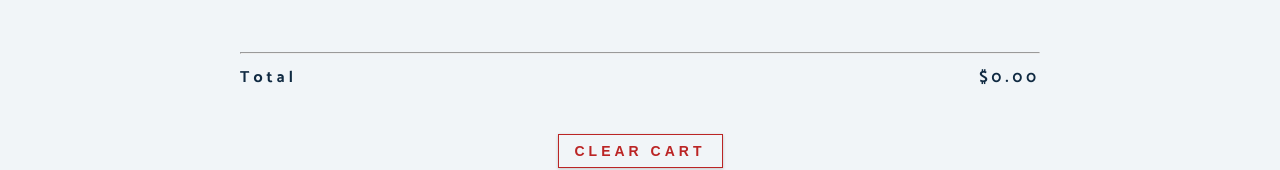
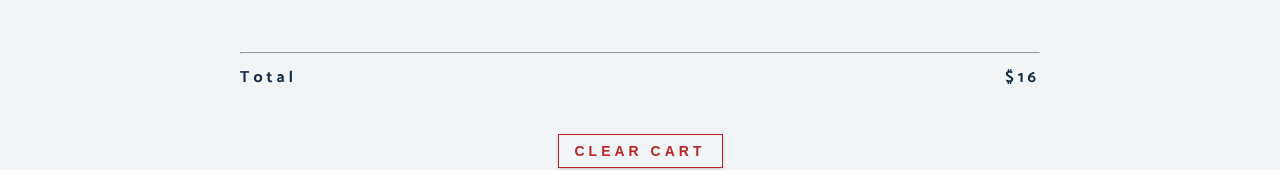
Before and after one commit to Vaibhav-Dhiman/Redux_Shop, a React (Create React App) app in the folder Shoping_Cart-UI/redux_shop/: page / in a window 1280 px wide. Shown: the part 496-666 px from the top of the page. Built offline with nearby package versions, Linux system fonts and the light colour scheme.

Commit message:
components connected to store

```diff
--- a/Shoping_Cart-UI/redux_shop/src/App.js
+++ b/Shoping_Cart-UI/redux_shop/src/App.js
@@ -17,7 +17,7 @@ import {createStore} from 'redux';
 // initial state value
 const initialStore = {
   cart:cartItems,
-  total:0,
+  total:16,
   amount:5
 };
 
@@ -29,7 +29,7 @@ function App() {
   return (
     <Provider store={store}>
       <Navbar />
-      <CartContainer cart={cartItems} />
+      <CartContainer store={store}/>
     </Provider>
   );
 }
--- a/Shoping_Cart-UI/redux_shop/src/components/CartContainer.js
+++ b/Shoping_Cart-UI/redux_shop/src/components/CartContainer.js
@@ -1,6 +1,8 @@
 import React from "react";
 import CartItem from "./CartItem";
-const CartContainer = ({ cart = [] }) => {
+import {connect} from "react-redux";
+
+const CartContainer = ({ cart = [],total }) => {
   if (cart.length === 0) {
     return (
       <section className="cart">
@@ -29,7 +31,7 @@ const CartContainer = ({ cart = [] }) => {
         <hr />
         <div className="cart-total">
           <h4>
-            total <span>$0.00</span>
+            total <span>${total}</span>
           </h4>
         </div>
         <button className="btn clear-btn">clear cart</button>
@@ -38,4 +40,8 @@ const CartContainer = ({ cart = [] }) => {
   );
 };
 
-export default CartContainer;
+function mapStateToProps(store) {
+  const {cart,total} = store;
+  return {cart,total}
+}
+export default connect(mapStateToProps)(CartContainer);
```
